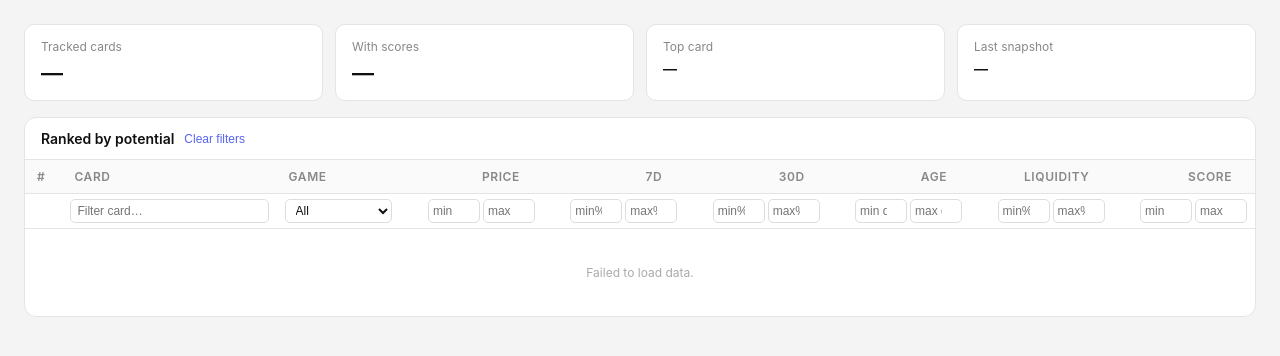
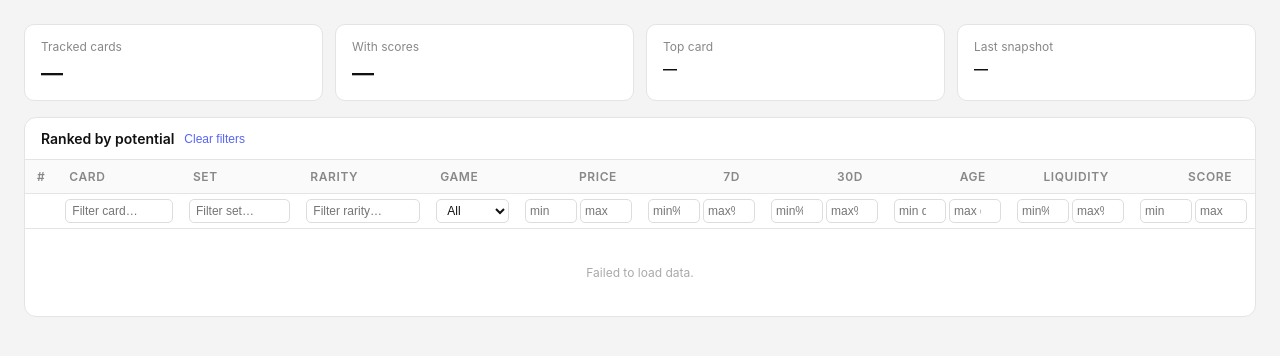
Before and after one commit to js430/ava_dashboard, a Python web app: template templates/card_tracker.html in a window 1280 px wide. Shown: the part 61-417 px from the top of the page. Run offline with Jinja, Linux system fonts and the light colour scheme; the template is opened without the code that fills it, so the values that code supplies are empty.

Commit message:
Card tracker table: add Set and Rarity as their own sortable/filterable columns
Were only shown as sub-text under the card name (not independently
sortable/filterable). Now: Set and Rarity each get their own column, header
(click to sort, same as every other column), and text filter in the filter
row — between Card and Game. The Card column's sub-line now shows just the
card number (set/rarity would be redundant there).

Colspan bumped 9 -> 11 across the three empty-state rows; SORTABLE/
FILTER_IDS/getFilters/filterRows/sortValue all updated for the two new keys.

Co-Authored-By: Claude Sonnet 4.6 <noreply@anthropic.com>

```diff
--- a/templates/card_tracker.html
+++ b/templates/card_tracker.html
@@ -191,6 +191,8 @@
           <tr>
             <th class="left">#</th>
             <th class="left sortable" onclick="sortBy('name')">Card<span class="sort-arrow" id="arrow-name"></span></th>
+            <th class="left sortable" onclick="sortBy('set_name')">Set<span class="sort-arrow" id="arrow-set_name"></span></th>
+            <th class="left sortable" onclick="sortBy('variant')">Rarity<span class="sort-arrow" id="arrow-variant"></span></th>
             <th class="left sortable" onclick="sortBy('game')">Game<span class="sort-arrow" id="arrow-game"></span></th>
             <th class="sortable" onclick="sortBy('price_mid')">Price<span class="sort-arrow" id="arrow-price_mid"></span></th>
             <th class="sortable" onclick="sortBy('momentum_7d')">7d<span class="sort-arrow" id="arrow-momentum_7d"></span></th>
@@ -202,6 +204,8 @@
           <tr class="filter-row">
             <th></th>
             <th class="left"><input class="col-filter" type="text" id="fCard" placeholder="Filter card…" oninput="onFilterChange()"></th>
+            <th class="left"><input class="col-filter" type="text" id="fSet" placeholder="Filter set…" oninput="onFilterChange()"></th>
+            <th class="left"><input class="col-filter" type="text" id="fRarity" placeholder="Filter rarity…" oninput="onFilterChange()"></th>
             <th class="left">
               <select class="col-filter" id="fGame" onchange="onFilterChange()">
                 <option value="all">All</option>
@@ -218,7 +222,7 @@
           </tr>
         </thead>
         <tbody id="trackerBody">
-          <tr><td colspan="9" class="empty">Loading…</td></tr>
+          <tr><td colspan="11" class="empty">Loading…</td></tr>
         </tbody>
       </table>
     </div>
@@ -280,8 +284,8 @@ let selectedId = null;
 let chart = null;
 let sortKey = 'potential_score';
 let sortAsc = false;
-const SORTABLE = ['name','game','price_mid','momentum_7d','momentum_30d','age_days','liquidity_score','potential_score'];
-const FILTER_IDS = ['fCard','fGame','fPriceMin','fPriceMax','fM7Min','fM7Max','fM30Min','fM30Max',
+const SORTABLE = ['name','set_name','variant','game','price_mid','momentum_7d','momentum_30d','age_days','liquidity_score','potential_score'];
+const FILTER_IDS = ['fCard','fSet','fRarity','fGame','fPriceMin','fPriceMax','fM7Min','fM7Max','fM30Min','fM30Max',
                     'fAgeMin','fAgeMax','fLiqMin','fLiqMax','fScoreMin','fScoreMax'];
 
 function money(v){ return v == null ? '—' : '$' + Number(v).toFixed(2); }
@@ -305,6 +309,8 @@ function getFilters(){
   const num = id => { const v = document.getElementById(id).value.trim(); return v === '' ? null : parseFloat(v); };
   return {
     card: document.getElementById('fCard').value.trim().toLowerCase(),
+    set: document.getElementById('fSet').value.trim().toLowerCase(),
+    rarity: document.getElementById('fRarity').value.trim().toLowerCase(),
     game: document.getElementById('fGame').value,
     priceMin: num('fPriceMin'), priceMax: num('fPriceMax'),
     m7Min: num('fM7Min'), m7Max: num('fM7Max'),
@@ -326,6 +332,8 @@ function filterRows(rows, f){
   return rows.filter(r => {
     if (f.card && !r.name.toLowerCase().includes(f.card) && !(r.set_name||'').toLowerCase().includes(f.card)
         && !(r.card_number||'').toLowerCase().includes(f.card) && !(r.variant||'').toLowerCase().includes(f.card)) return false;
+    if (f.set && !(r.set_name||'').toLowerCase().includes(f.set)) return false;
+    if (f.rarity && !(r.variant||'').toLowerCase().includes(f.rarity)) return false;
     if (f.game !== 'all' && r.game !== f.game) return false;
     if (!inRange(r.price_mid, f.priceMin, f.priceMax)) return false;
     if (!inRange(r.momentum_7d, f.m7Min, f.m7Max)) return false;
@@ -339,6 +347,8 @@ function filterRows(rows, f){
 
 function sortValue(r, key){
   if (key === 'name') return r.name.toLowerCase();
+  if (key === 'set_name') return (r.set_name || '').toLowerCase() || null;
+  if (key === 'variant') return (r.variant || '').toLowerCase() || null;
   if (key === 'game') return (GAME_LABELS[r.game] || r.game).toLowerCase();
   return r[key];
 }
@@ -361,7 +371,7 @@ function sortRows(rows){
 function sortBy(key){
   if (!SORTABLE.includes(key)) return;
   if (sortKey === key){ sortAsc = !sortAsc; }
-  else { sortKey = key; sortAsc = (key === 'name' || key === 'game'); }
+  else { sortKey = key; sortAsc = (key === 'name' || key === 'set_name' || key === 'variant' || key === 'game'); }
   renderTable();
 }
 
@@ -398,7 +408,7 @@ function renderTable(){
 
   const body = document.getElementById('trackerBody');
   if (!rows.length){
-    body.innerHTML = `<tr><td colspan="9" class="empty">${allRows.length ? 'No cards match the current filters.' : 'No cards yet — run the ingest (scripts/ingest_prices) or hit Refresh prices.'}</td></tr>`;
+    body.innerHTML = `<tr><td colspan="11" class="empty">${allRows.length ? 'No cards match the current filters.' : 'No cards yet — run the ingest (scripts/ingest_prices) or hit Refresh prices.'}</td></tr>`;
     return;
   }
   body.innerHTML = rows.map((r, i) => `
@@ -406,8 +416,10 @@ function renderTable(){
       <td class="left rank">${i + 1}</td>
       <td class="left">
         <div class="card-name">${esc(r.name)}${r.match_suspect ? ' <span title="JustTCG matched a different card name — open the detail panel and re-match if wrong">⚠️</span>' : ''}</div>
-        <div class="card-sub">${esc(r.set_name || '')}${r.variant ? ' · ' + esc(r.variant) : ''}${r.card_number ? ' · #' + esc(r.card_number) : ''}</div>
+        ${r.card_number ? `<div class="card-sub">#${esc(r.card_number)}</div>` : ''}
       </td>
+      <td class="left">${esc(r.set_name || '—')}</td>
+      <td class="left">${esc(r.variant || '—')}</td>
       <td class="left">${esc(GAME_LABELS[r.game] || r.game)}</td>
       <td>${money(r.price_mid)}</td>
       <td>${pct(r.momentum_7d)}</td>
@@ -629,7 +641,7 @@ async function load(){
     renderTable();
   } catch (err) {
     document.getElementById('trackerBody').innerHTML =
-      '<tr><td colspan="9" class="empty">Failed to load data.</td></tr>';
+      '<tr><td colspan="11" class="empty">Failed to load data.</td></tr>';
   }
 }
 
```
